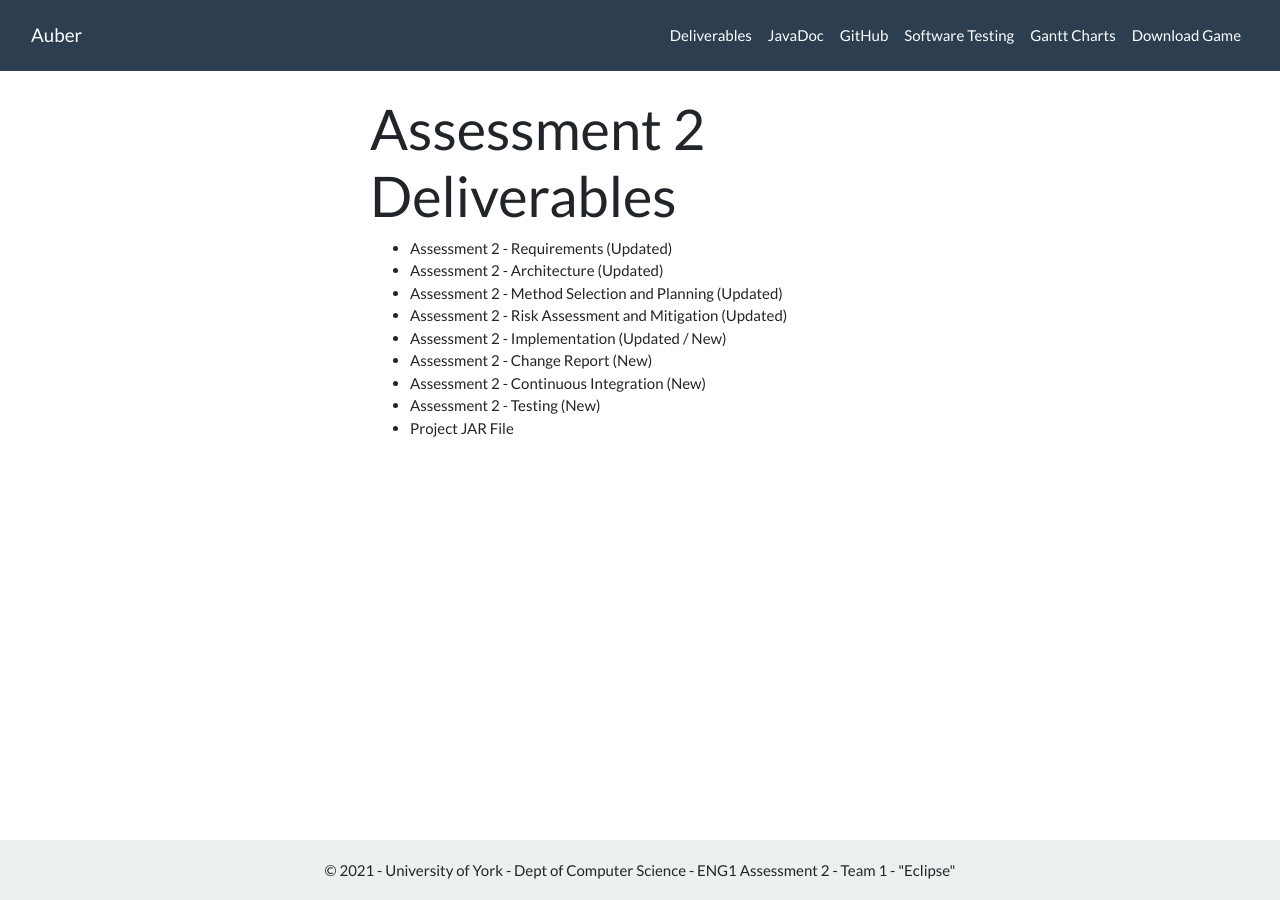
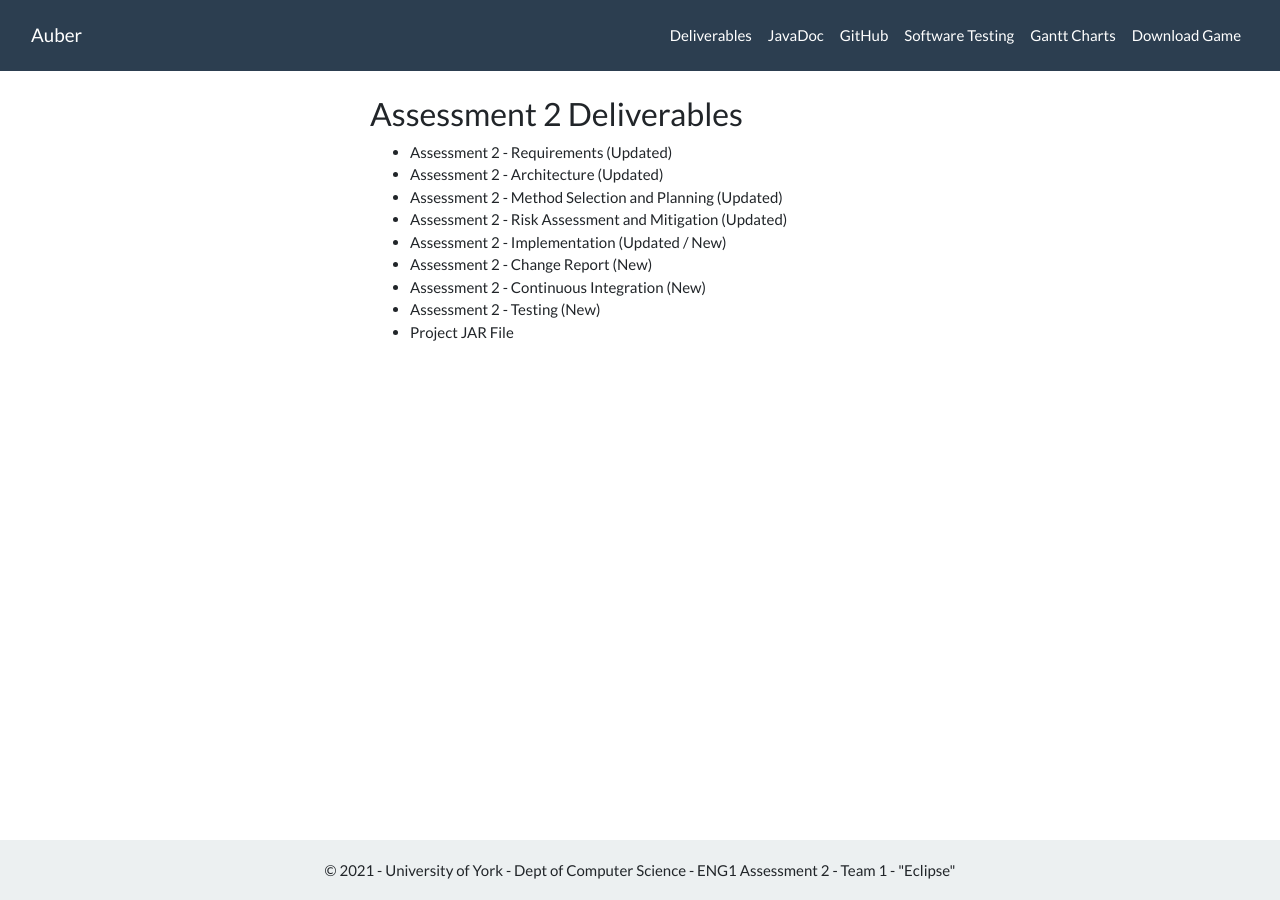
Before and after one commit to ENG1-Eclipse/website2, a Jekyll site: the page built from deliverables-display/Assessment2.html, in a window 1280 px wide. Built offline with Jekyll 4.4.1, drawn with Linux system fonts in a browser that asks for light colours; nearby versions of some CDN libraries.

Commit message:
Update Assessment2.html

```diff
--- a/deliverables-display/Assessment2.html
+++ b/deliverables-display/Assessment2.html
@@ -3,9 +3,8 @@ title: Assessment 2 Deliverables
 permalink: /deliverables/assessment2/
 ---
 
-<h2 class="display-4">
-    Assessment 2 Deliverables
-</h2>
+
+<h3>Assessment 2 Deliverables</h3>
 <ul>
     {% for item in site.data.newdeliverables %}
       <li>
```
